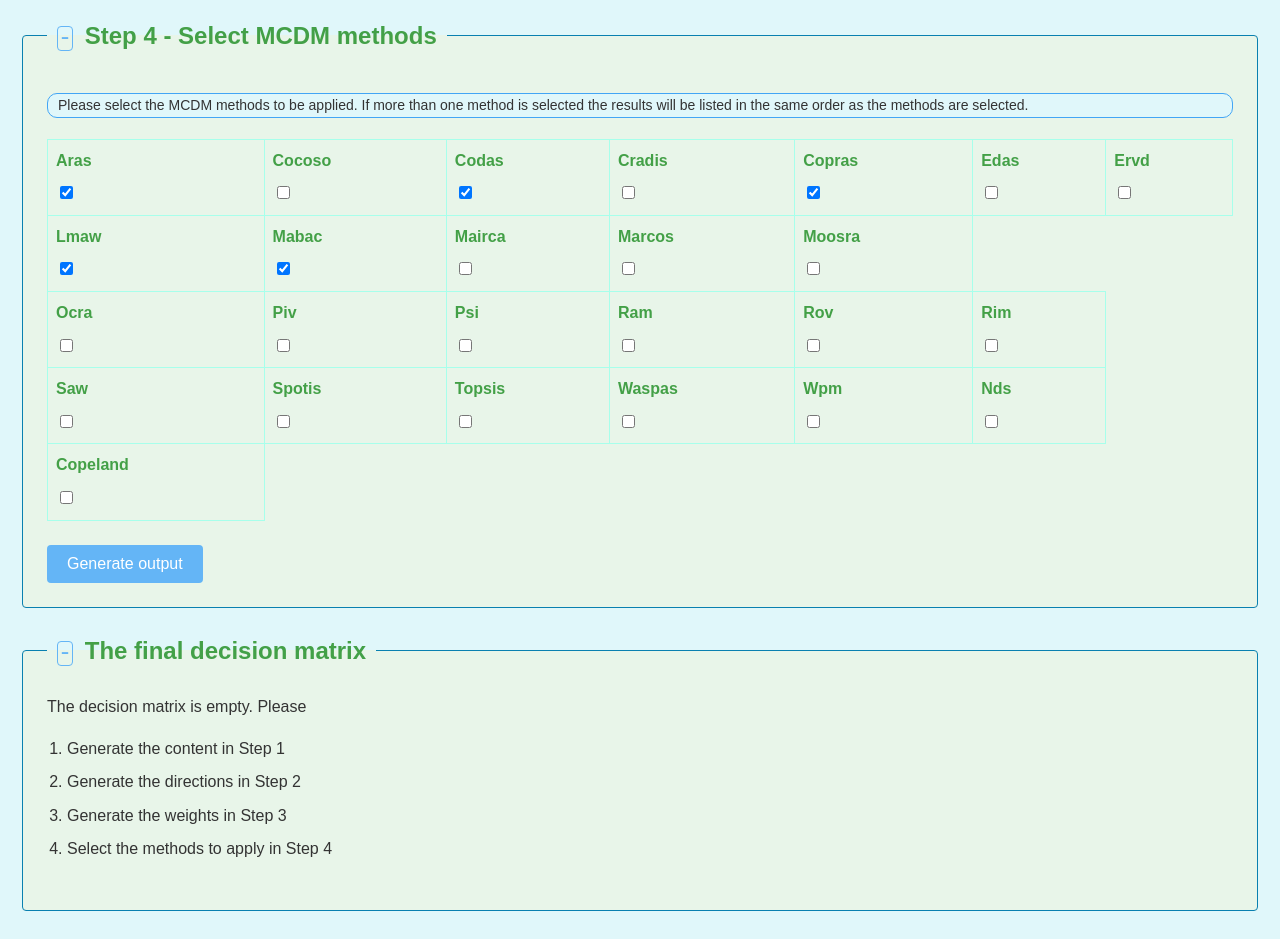
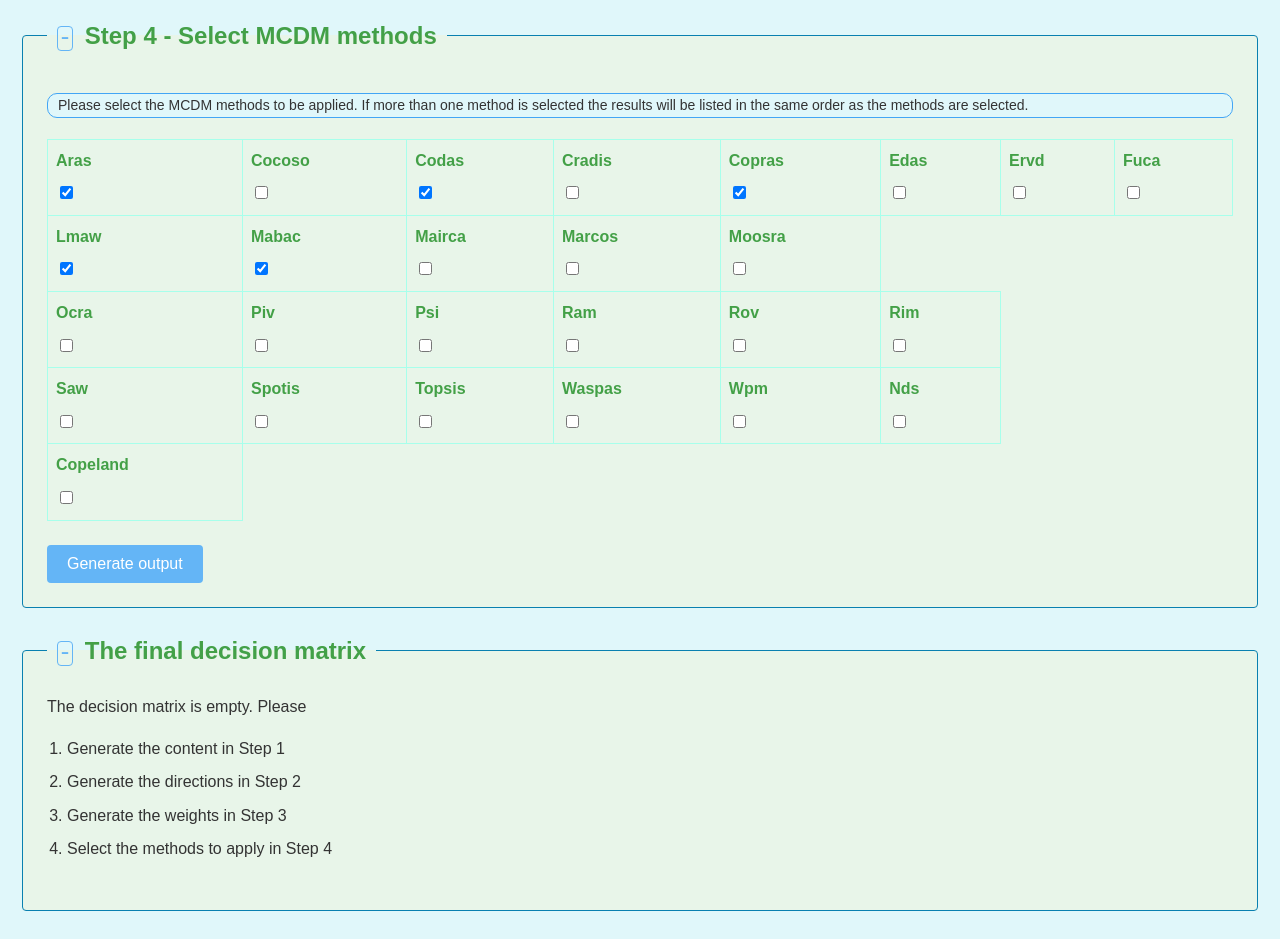
Before and after one commit to jbytecode/mcdm-scalajs, a plain HTML site: page index.html in a window 1280 px wide. Shown: the part 1340-2279 px from the top of the page. Drawn offline with Linux system fonts and the light colour scheme; a script that the page names is missing.

Commit message:
implement fuca

```diff
--- a/index.html
+++ b/index.html
@@ -155,6 +155,10 @@ A3,0.1, 0.2, 0.3, 0.4, 0.5
                         <label for="check_ervd">Ervd</label>
                         <input type="checkbox" id="check_ervd"></input>
                     </td>
+                    <td>
+                        <label for="check_fuca">Fuca</label>
+                        <input type="checkbox" id="check_fuca"></input>
+                    </td>
                 </tr>
                 <tr>
                     <td>
```
Also changed, not shown: 5 other files.
